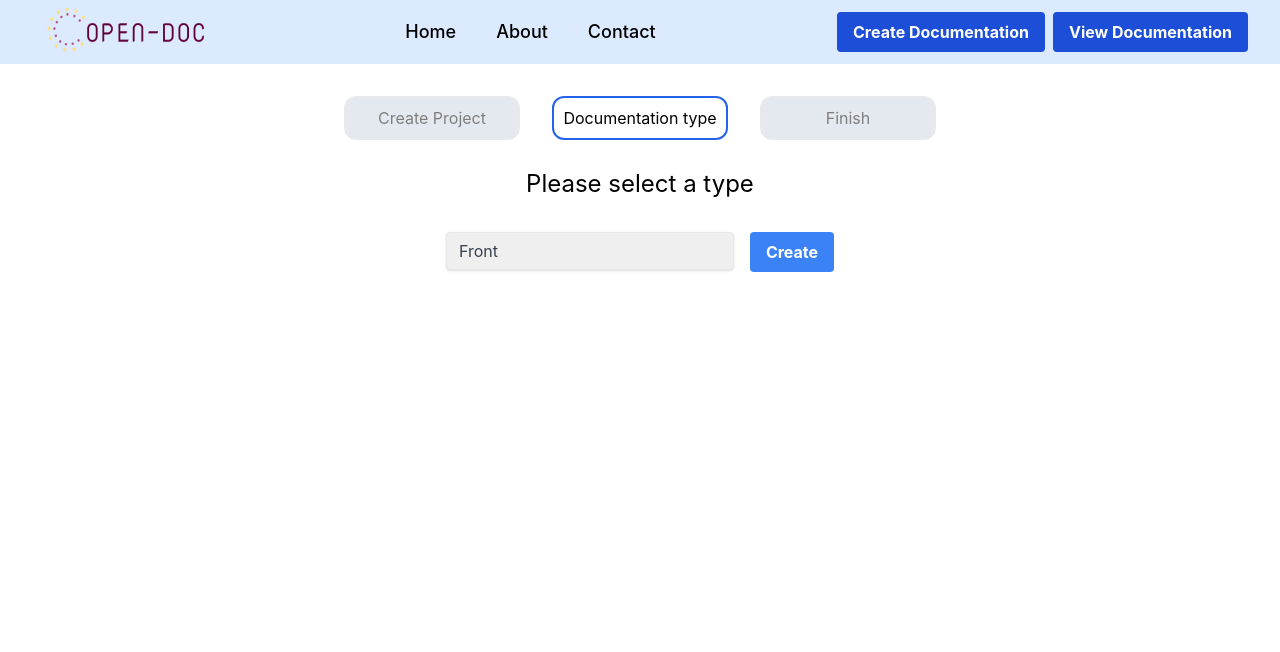
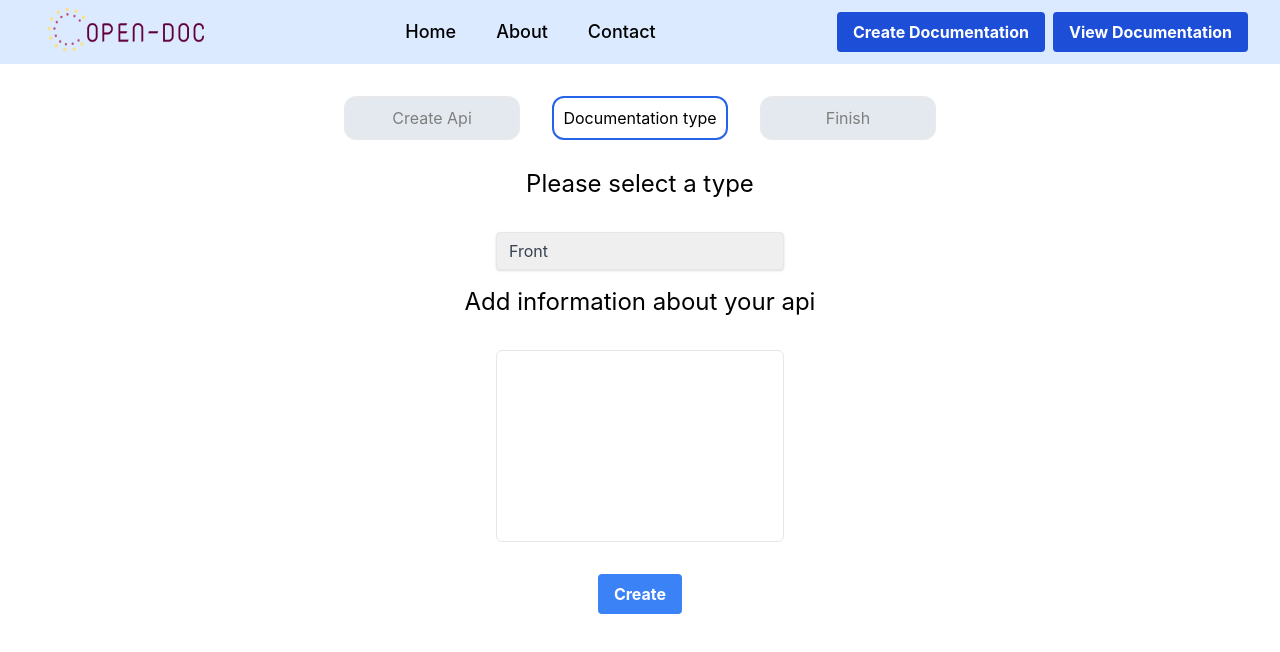
Before and after one commit to Tysiachnyi/open-doc, a React (Create React App) app: page /create-documentation in a window 1280 px wide. Both pictures are taken after typing "Sample" into the empty fields and a click on the button "Create". Shown: the top 652 px of the page. Built offline with nearby package versions, Linux system fonts and the light colour scheme.

Commit message:
Added mutation to create project

```diff
--- a/src/components/Steps/Steps.tsx
+++ b/src/components/Steps/Steps.tsx
@@ -16,7 +16,7 @@ const Steps: FC<StepsProps> = ({ currentStep }) => {
     <div className="pt-6">
       <ul className="flex justify-center gap-8">
         <li className={currentClassName(currentStep === STEPS.CREATE)}>
-          Create Project
+          Create Api
         </li>
         <li className={currentClassName(currentStep === STEPS.TYPE)}>
           Documentation type
--- a/src/components/Steps/components/Create.tsx
+++ b/src/components/Steps/components/Create.tsx
@@ -20,12 +20,12 @@ const Create: FC<CreateProps> = ({ handleStepChanged, handleFolderName }) => {
 
   return (
     <div>
-      <div className="p-2 text-center text-2xl">Your folder name</div>
+      <div className="p-2 text-center text-2xl">Your api name</div>
       <div className="p-2 pt-6 flex justify-center">
         <input
           className="shadow appearance-none border rounded w-72 py-2 px-3 text-gray-700 leading-tight focus:outline-none focus:shadow-outline"
           type="text"
-          placeholder="Folder name"
+          placeholder="Api name"
           onChange={handleChange}
           value={value}
         />
--- a/src/components/Steps/components/Done.tsx
+++ b/src/components/Steps/components/Done.tsx
@@ -1,24 +1,39 @@
+import { GraphQLClient } from 'graphql-request';
 import { FC, useCallback } from 'react';
 import { toTitleCase } from '../../../utils/toTitleCase';
 
 type DoneProps = {
   folderName: string;
   folderType: string;
+  apiDescription: string;
 };
 
-const Done: FC<DoneProps> = ({ folderName, folderType }) => {
-  const submit = useCallback(() => {
-    console.log('submit');
-  }, []);
+const Done: FC<DoneProps> = ({ folderName, folderType, apiDescription }) => {
+  const submit = useCallback(async () => {
+    const graphcms = new GraphQLClient(
+      'https://api-eu-central-1.graphcms.com/v2/cl48y22or0pua01z66grsawoy/master'
+    );
+
+    await graphcms.request(
+      `mutation {
+        createProject(data: { title: "${folderName}", type: "${folderType}", description:  "${apiDescription}" }) {
+          id
+          title
+          type
+          description
+        }
+      }`,
+      { id: 1231231 }
+    );
+  }, [folderName, folderType, apiDescription]);
 
   return (
     <div className="p-2 text-center">
-      <div className="text-3xl pb-3">Folder info</div>
+      <div className="text-3xl pb-3">Api info</div>
       <div className="pb-7">
-        <div className="text-2xl">Your folder name: {folderName}</div>
-        <div className="text-2xl">
-          Type for folder: {toTitleCase(folderType)}
-        </div>
+        <div className="text-2xl">Api name: {folderName}</div>
+        <div className="text-2xl">Api type: {toTitleCase(folderType)}</div>
+        <div className="text-2xl">Api description: {apiDescription}</div>
       </div>
       <div>
         <button
--- a/src/components/Steps/components/Type.tsx
+++ b/src/components/Steps/components/Type.tsx
@@ -6,17 +6,28 @@ import { toTitleCase } from '../../../utils/toTitleCase';
 type TypeProps = {
   handleStepChanged: (value: STEPS) => void;
   handleFolderType: (type: string) => void;
+  handleDescription: (value: string) => void;
 };
 
-const Type: FC<TypeProps> = ({ handleStepChanged, handleFolderType }) => {
-  const [value, setValue] = useState(TYPE_SELECT.FRONT);
+const Type: FC<TypeProps> = ({
+  handleStepChanged,
+  handleFolderType,
+  handleDescription,
+}) => {
+  const [type, setType] = useState(TYPE_SELECT.FRONT);
+  const [description, setDescription] = useState('');
   const handleCreate = () => {
     handleStepChanged(STEPS.DONE);
-    handleFolderType(value);
+    handleFolderType(type);
+    handleDescription(description);
   };
 
   const handleSelectChange = (event: ChangeEvent<HTMLSelectElement>) => {
-    setValue(event.target.value as TYPE_SELECT);
+    setType(event.target.value as TYPE_SELECT);
+  };
+
+  const handleDescriptionChange = (event: ChangeEvent<HTMLTextAreaElement>) => {
+    setDescription(event.target.value as string);
   };
 
   return (
@@ -27,13 +38,24 @@ const Type: FC<TypeProps> = ({ handleStepChanged, handleFolderType }) => {
           <select
             className="shadow border rounded w-72 py-2 px-3 text-gray-700 leading-tight focus:outline-none focus:shadow-outline appearance-none"
             onChange={handleSelectChange}
-            value={value}
+            value={type}
           >
             <option>{toTitleCase(TYPE_SELECT.FRONT)}</option>
             <option>{toTitleCase(TYPE_SELECT.BACK)}</option>
           </select>
         </div>
-        <div className="pl-4">
+      </div>
+      <div className="p-2 text-center text-2xl">
+        Add information about your api
+      </div>
+      <div className="p-2 pt-6 flex justify-center">
+        <textarea
+          value={description}
+          onChange={handleDescriptionChange}
+          className="resize-none rounded-md border w-72 h-48"
+        />
+      </div>
+      <div className="p-2 pt-6 flex justify-center">
         <button
           onClick={handleCreate}
           className="bg-blue-500 hover:bg-blue-700 text-white font-bold py-2 px-4 rounded"
@@ -42,7 +64,6 @@ const Type: FC<TypeProps> = ({ handleStepChanged, handleFolderType }) => {
         </button>
       </div>
     </div>
-    </div>
   );
 };
 
--- a/src/routes/CreateDocumentation/CreateDocumentation.tsx
+++ b/src/routes/CreateDocumentation/CreateDocumentation.tsx
@@ -7,19 +7,24 @@ import Done from '../../components/Steps/components/Done';
 
 const CreateDocumentation = () => {
   const [currentStep, setCurrentStep] = useState(STEPS.CREATE);
-  const [folderName, setFolderName] = useState('');
-  const [folderType, setFolderType] = useState('');
+  const [apiName, setApiName] = useState('');
+  const [apiType, setApiType] = useState('');
+  const [apiDescription, setApiDescription] = useState('');
 
   const handleStepChanged = (value: STEPS) => {
     setCurrentStep(value);
   };
 
   const handleFolderName = (name: string) => {
-    setFolderName(name);
+    setApiName(name);
   };
 
   const handleFolderType = (type: string) => {
-    setFolderType(type);
+    setApiType(type);
+  };
+
+  const handleFolderDescription = (value: string) => {
+    setApiDescription(value);
   };
 
   return (
@@ -34,12 +39,17 @@ const CreateDocumentation = () => {
         )}
         {currentStep === STEPS.TYPE && (
           <Type
+            handleDescription={handleFolderDescription}
             handleStepChanged={handleStepChanged}
             handleFolderType={handleFolderType}
           />
         )}
         {currentStep === STEPS.DONE && (
-          <Done folderName={folderName} folderType={folderType} />
+          <Done
+            folderName={apiName}
+            folderType={apiType}
+            apiDescription={apiDescription}
+          />
         )}
       </div>
     </main>
```
Lines whose indentation alone changed are shown as unchanged.
